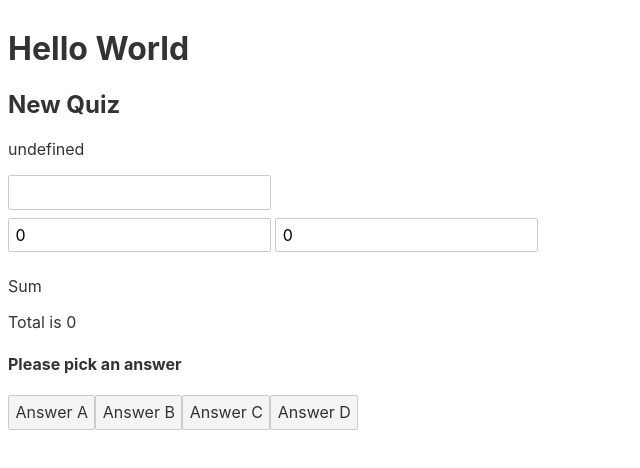
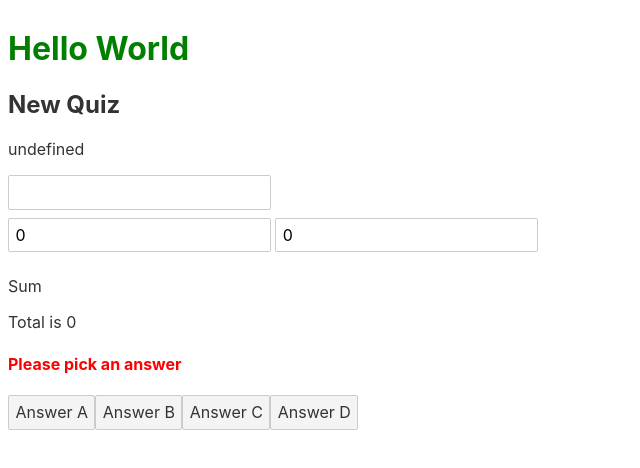
Before and after one commit to fpigeonjr/levelup-quiz, a Svelte app: page / in a window 1280 px wide. Shown: the top 468 px of the page, without its empty margins (0-640 px from the left). Built offline with nearby package versions, Linux system fonts and the light colour scheme.

Commit message:
adds css

```diff
--- a/src/App.svelte
+++ b/src/App.svelte
@@ -6,3 +6,9 @@
   <h1>Hello World</h1>
   <Quiz quizName="New Quiz" />
 </main>
+
+<style>
+  :global(h1) {
+    color: green;
+  }
+</style>
--- a/src/Quiz.svelte
+++ b/src/Quiz.svelte
@@ -36,3 +36,10 @@
     >
   {/each}
 </div>
+
+<style>
+  /* scoped by default */
+  h4 {
+    color: red;
+  }
+</style>
```
